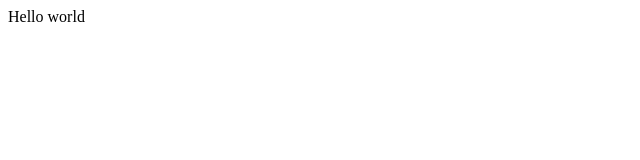
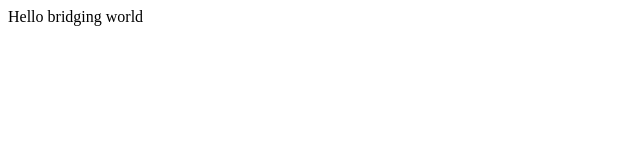
Before and after one commit to Bridging-App/replit.dev.us.bridging.app, a plain HTML site: page index.html in a window 1280 px wide. Shown: the full height of the page, 0-640 px from the left. Drawn offline with Linux system fonts and the light colour scheme.

Commit message:
very little

```diff
--- a/index.html
+++ b/index.html
@@ -4,12 +4,12 @@
 <head>
   <meta charset="utf-8">
   <meta name="viewport" content="width=device-width">
-  <title>replit</title>
+  <title>Bridging.App</title>
   <link href="style.css" rel="stylesheet" type="text/css" />
 </head>
 
 <body>
-  Hello world
+  Hello bridging world
   <script src="script.js"></script>
 </body>
 
```
